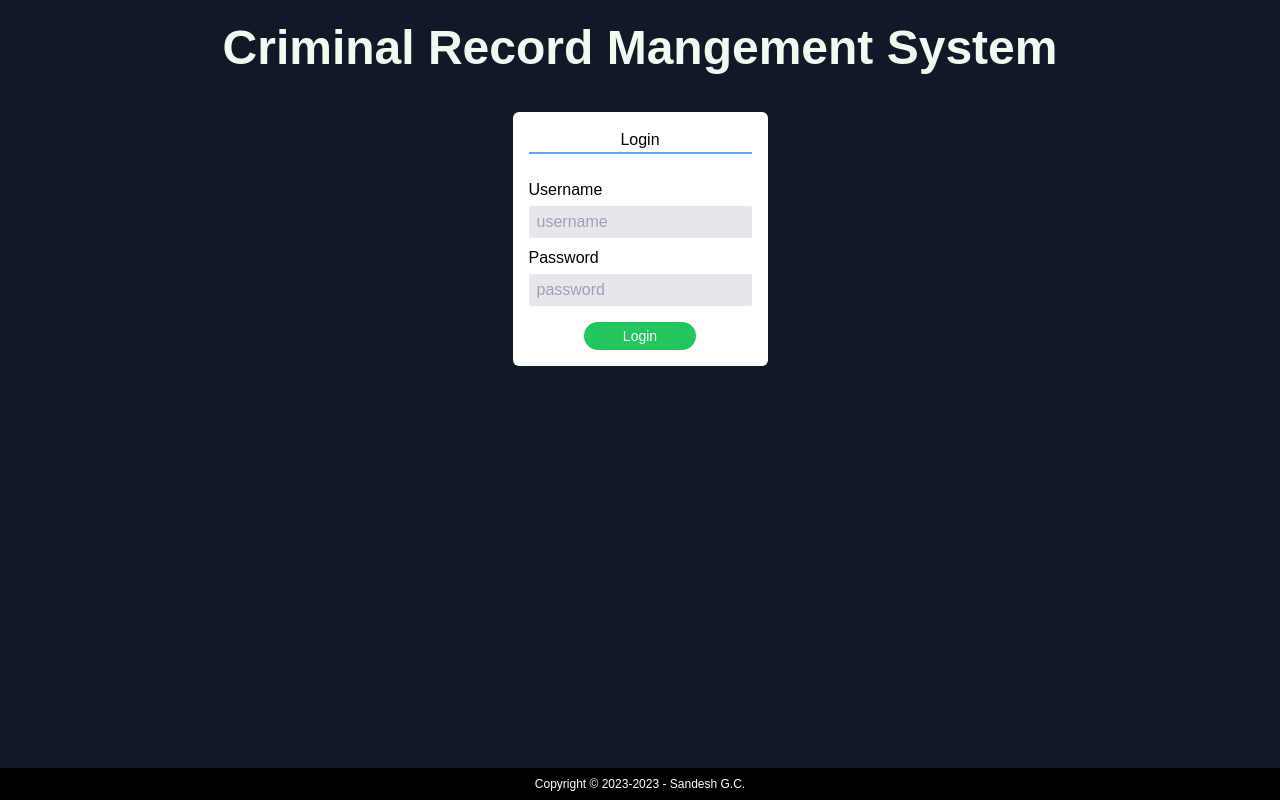
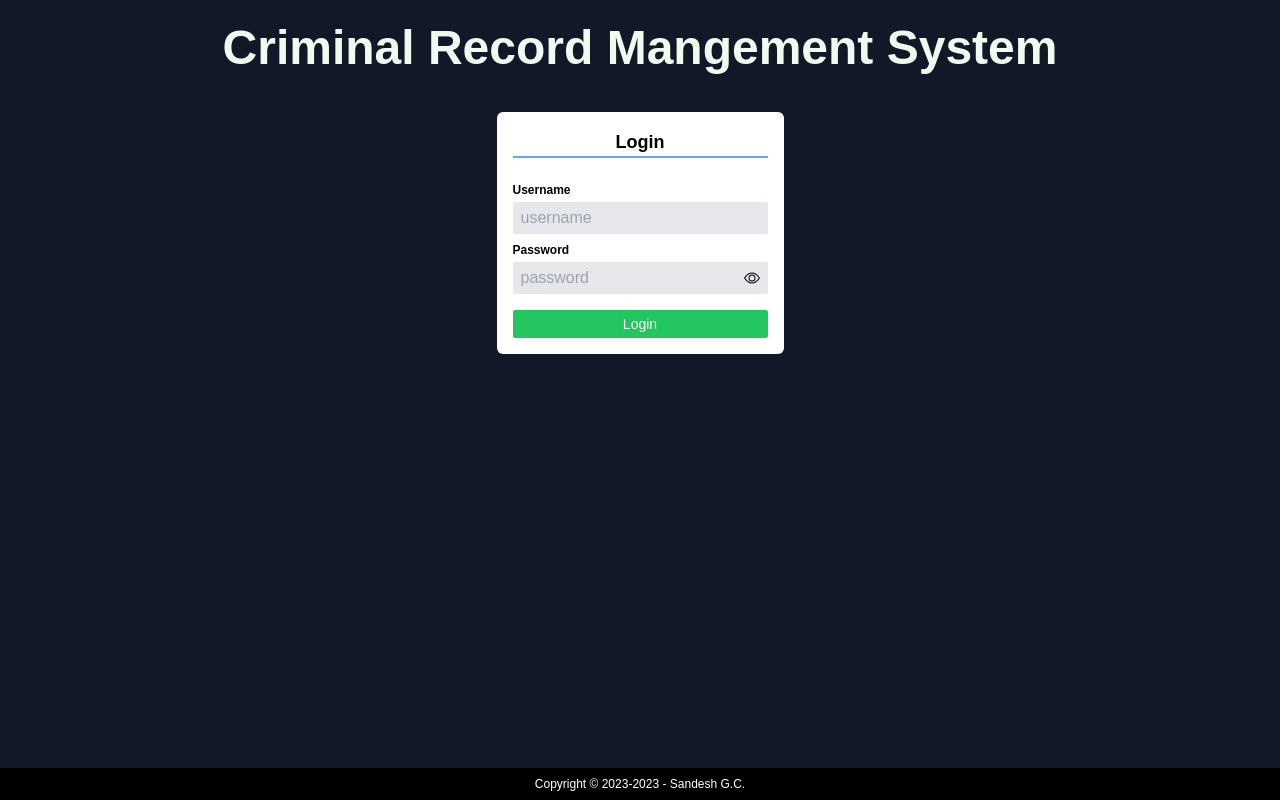
Before and after one commit to gcsandesh/Criminal-Record-Management-System, a React (Vite) app in the folder client/: page / in a window 1280 px wide. Built offline with nearby package versions, Linux system fonts and the light colour scheme.

Commit message:
feat: add show/hide password icon, improve UI

```diff
--- a/client/src/components/LoginForm.jsx
+++ b/client/src/components/LoginForm.jsx
@@ -2,11 +2,14 @@ import React, { useContext, useState } from "react"
 import { useNavigate } from "react-router-dom"
 import { User } from "../App"
 import { APIv1, BASE_URL } from "../constants/api"
+import { BsEye, BsEyeSlash } from "react-icons/bs"
 
 export default function LoginForm() {
     const nav = useNavigate()
     const userContext = useContext(User)
     const [formInput, setFormInput] = useState({ username: "", password: "" })
+
+    const [isPasswordVisible, setIsPasswordVisible] = useState(false)
 
     function handleLogin(event) {
         event.preventDefault()
@@ -63,14 +66,17 @@ export default function LoginForm() {
                 onSubmit={handleLogin}
                 className="bg-white text-black p-4 rounded-md flex flex-col gap-2"
             >
-                <h3 className="text-center border-b-2 border-blue-400">
+                <h3 className="text-center border-b-2 border-blue-400 font-bold text-lg">
                     Login
                 </h3>
+
                 <div className="my-2">
                     <div className="flex flex-col items-start gap-1 justify-between w-full my-2">
-                        <label htmlFor="username">Username</label>
+                        <label htmlFor="username" className="text-xs font-bold">
+                            Username
+                        </label>
                         <input
-                            className="bg-gray-200 py-1 px-2 rounded-sm"
+                            className="bg-gray-200 py-1 px-2 rounded-sm w-full"
                             type={"text"}
                             name="username"
                             placeholder="username"
@@ -78,20 +84,36 @@ export default function LoginForm() {
                             onChange={handleInput}
                         />
                     </div>
+
                     <div className="flex flex-col items-start gap-1 justify-between w-full">
-                        <label htmlFor="password">Password</label>
+                        <label htmlFor="password" className="text-xs font-bold">
+                            Password
+                        </label>
+                        <div className="flex items-center">
                             <input
-                            className="bg-gray-200 py-1 px-2 rounded-sm"
-                            type={"password"}
+                                className="bg-gray-200 py-1 px-2 rounded-sm rounded-r-none"
+                                type={isPasswordVisible ? "text" : "password"}
                                 name="password"
                                 placeholder="password"
                                 value={formInput.password}
                                 onChange={handleInput}
                             />
+                            <button
+                                type="button"
+                                onClick={(e) => {
+                                    e.preventDefault()
+                                    setIsPasswordVisible(!isPasswordVisible)
+                                }}
+                                className="bg-gray-200 p-2 rounded-sm rounded-l-none"
+                            >
+                                {isPasswordVisible ? <BsEyeSlash /> : <BsEye />}
+                            </button>
                         </div>
                     </div>
+                </div>
+
                 <button
-                    className="bg-green-500 text-white rounded-full w-1/2 mx-auto text-sm p-1"
+                    className="bg-green-500 text-white text-sm p-1 rounded-sm"
                     type="submit"
                 >
                     Login
```
Lines whose indentation alone changed are shown as unchanged.
